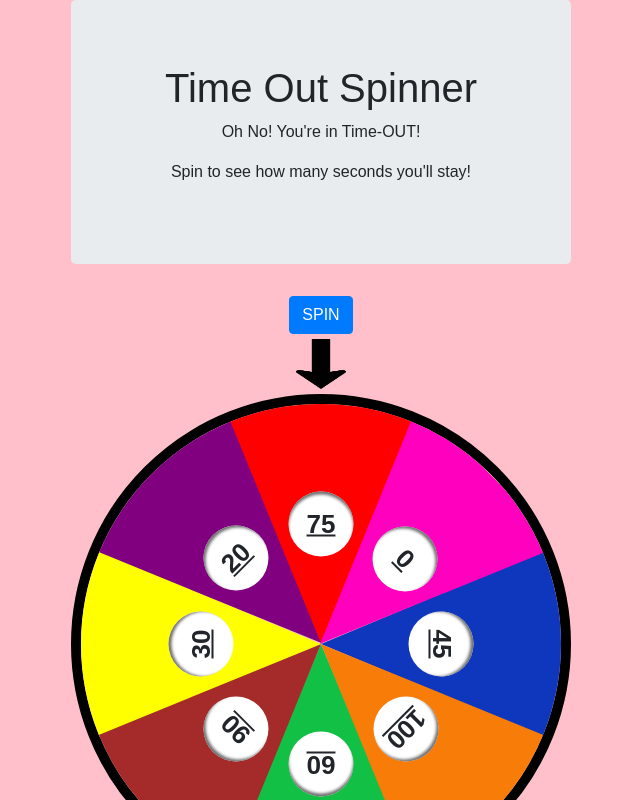
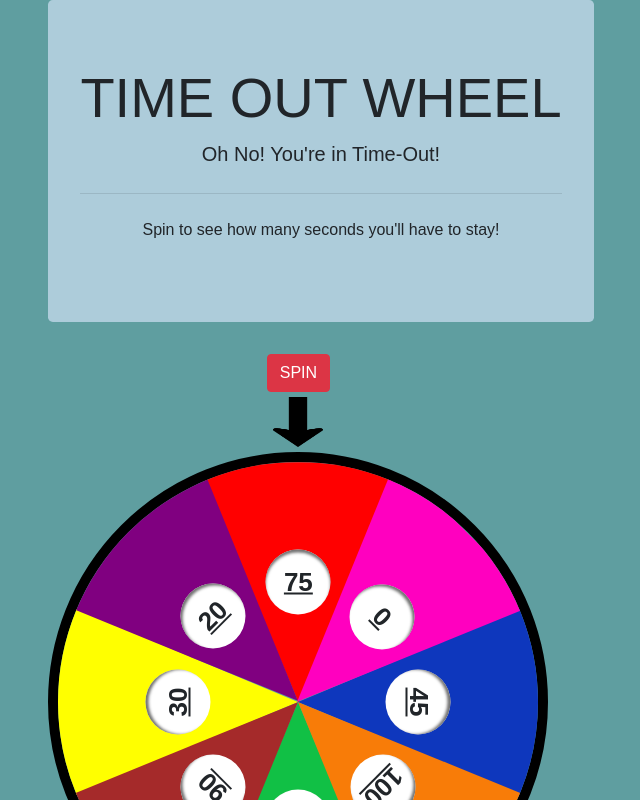
Before and after one commit to ashleydeyoung/kidscorner, a React (Create React App) app: page / in a window 1280 px wide. Shown: the top 800 px of the page, without its empty margins (319-959 px from the left). Built offline with nearby package versions, Linux system fonts and the light colour scheme.

Commit message:
added background color

```diff
--- a/src/App.js
+++ b/src/App.js
@@ -1,16 +1,16 @@
 import React from "react";
 import Header from "./components/Header/Header";
-import Wrapper from "./components/Wrapper/Wrapper";
+
 import Wheel from "./components/Wheel/Wheel";
 import "./App.css";
 
 function App() {
   return (
     <div className="App">
-      <Wrapper>
+
         <Header />
         <Wheel />
-      </Wrapper>
+
     </div>
   );
 }
--- a/src/components/Header/Header.js
+++ b/src/components/Header/Header.js
@@ -4,12 +4,13 @@ import React from "react";
 function Header(props) {
   return (
     <div className="jumbotron">
-      <h1 >Time Out Spinner</h1>
+      <h1 className="display-4">TIME OUT WHEEL</h1>
+      <p className="lead">
+        Oh No! You're in Time-Out!
+      </p>
+      <hr class="my-4"></hr>
       <p>
-        Oh No! You're in Time-OUT!
-      </p>
-      <p>
-        Spin to see how many seconds you'll stay!
+        Spin to see how many seconds you'll have to stay!
       </p>
     </div>
   );
--- a/src/components/Wheel/Wheel.css
+++ b/src/components/Wheel/Wheel.css
@@ -5,10 +5,13 @@ body {
     align-self: center;
     height: 100vh;
     overflow: hidden;
-    background: pink;
     background-size: cover;
+    background: cadetblue;
 }
 
+.jumbotron {
+  background:rgb(173, 204, 218);
+}
 .mainbox {
     position: relative;
     width: 500px;
--- a/src/components/Wheel/Wheel.js
+++ b/src/components/Wheel/Wheel.js
@@ -22,7 +22,7 @@ class Wheel extends React.Component {
     return (
       <div id="mainbox" className="mainbox">
         <div className="button mt-4">
-          <button className="btn btn-primary spin" onClick={this.handleSpin}>
+          <button className="btn btn-danger spin" onClick={this.handleSpin}>
             SPIN
           </button>
         </div>
```
